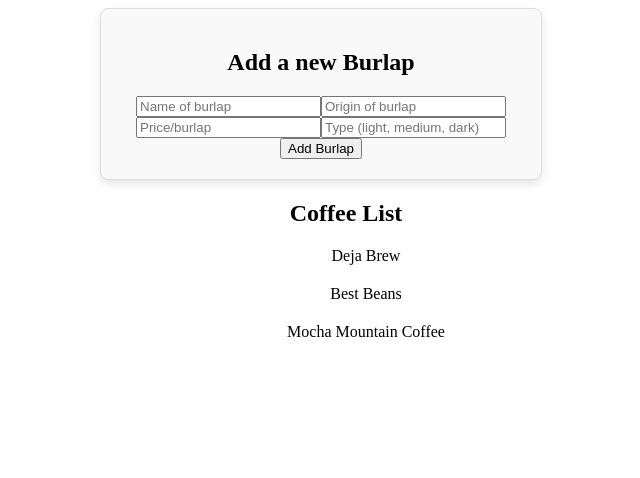
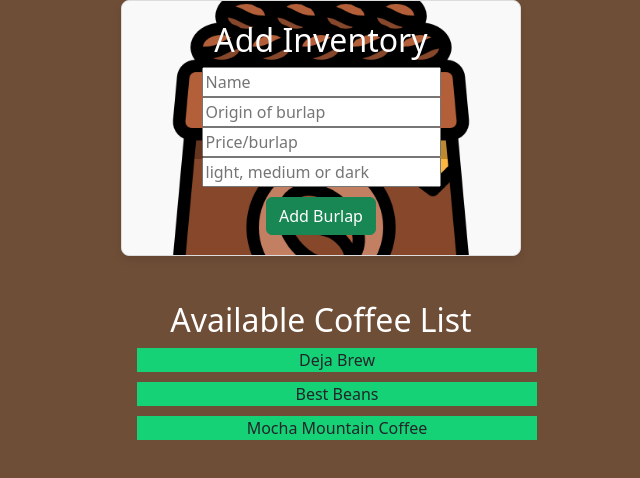
Before and after one commit to tdietzel/Coffee_Shop_Redux, a React (Vite) app: page / in a window 1280 px wide. Shown: the top 478 px of the page, without its empty margins (319-959 px from the left). Built offline with nearby package versions, Linux system fonts and the light colour scheme.

Commit message:
Add styling to form, list, bkg & details

```diff
--- a/src/components/CoffeeDetails.jsx
+++ b/src/components/CoffeeDetails.jsx
@@ -4,7 +4,7 @@ const CoffeeDetails = (props) => {
   const coffee = props.coffee;
   return (
     <div>
-      <h1>Name: {coffee.name}</h1>
+      <h1>{coffee.name}</h1>
       <h3>Origin: {coffee.origin}</h3>
       <h3>Price: ${coffee.price}</h3>
       <h3>Roast: {coffee.roast}</h3>
--- a/src/components/NewInventoryForm.jsx
+++ b/src/components/NewInventoryForm.jsx
@@ -5,9 +5,9 @@ function NewInventoryForm({ onSubmit }) {
     e.preventDefault();
     const newBurlap = {
       name: e.target.name.value,
-      origin: e.target.origin.value,
+      origin: e.target.origin.value.toLowerCase(),
       price: e.target.price.value,
-      roast: e.target.roast.value,
+      roast: e.target.roast.value.toLowerCase(),
       quantity: 130,
       id: v4()
     };
@@ -18,11 +18,11 @@ function NewInventoryForm({ onSubmit }) {
   return (
     <div className="form-styling">
       <form onSubmit={handleNewInventory}>
-        <h2>Add a new Burlap</h2>
+        <h2>Add Inventory</h2>
       <input
         type='text'
         name='name'
-        placeholder='Name of burlap'
+        placeholder='Name'
         required
       />
       <input
@@ -40,10 +40,11 @@ function NewInventoryForm({ onSubmit }) {
       <input
         type='text'
         name='roast'
-        placeholder='Type (light, medium, dark)'
+        placeholder='light, medium or dark'
         required
       />
-      <button style={{ textAlign: 'center' }} type="submit">Add Burlap</button>
+      <br />
+      <button type="submit" style={{ textAlign: 'center', marginTop: '10px' }} class="btn btn-success">Add Burlap</button>
       </form>
     </div>
   );
--- a/src/components/ShopControl.jsx
+++ b/src/components/ShopControl.jsx
@@ -1,11 +1,11 @@
-import { useState } from 'react';
-import ShopDisplay from './ShopDisplay';
-import CoffeeDetails from './CoffeeDetails';
-import NewInventoryForm from './NewInventoryForm';
+import { useState } from 'react'
+import ShopDisplay from './ShopDisplay'
+import CoffeeDetails from './CoffeeDetails'
+import NewInventoryForm from './NewInventoryForm'
 
 const ShopControl = () => {
   const [coffee, setCoffee] = useState([
-    { name: 'Deja Brew', origin: 'guatemala', price: '9', roast: 'dark', quantity: 13, id: 0 },
+    { name: 'Deja Brew', origin: 'guatemala', price: '9', roast: 'dark', quantity: 130, id: 0 },
     { name: 'Best Beans', origin: 'colombia', price: '11', roast: 'medium', quantity: 130, id: 1 },
     { name: 'Mocha Mountain Coffee', origin: 'seattle', price: '8', roast: 'dark', quantity: 130, id: 2 },
   ]);
@@ -44,13 +44,15 @@ const ShopControl = () => {
   return (
     <div>
       {selectedCoffee ? (
-        <div>
+        <div className="coffee-details">
+          <div className="coffee-details-inner">
           <CoffeeDetails coffee={selectedCoffee} />
-          <button onClick={handleHomeShop}>Back to Shop</button>
-          <button onClick={handlePurchase}>Sold a Pound</button>
+          <button onClick={handlePurchase} style={{ marginBottom: '10px' }} class="btn btn-dark">Sold a Pound</button>
+          <button onClick={handleHomeShop} class="btn btn-dark">Back to Shop</button>
+          </div>
         </div>
       ) : (
-        <div>
+        <div style={{ backgroundColor: '#6F4E37', height: '100vh' }}>
           <NewInventoryForm onSubmit={handleNewInventory}/>
           <ShopDisplay coffee={coffee} onItemClick={showCoffee} />
         </div>
--- a/src/components/ShopDisplay.jsx
+++ b/src/components/ShopDisplay.jsx
@@ -1,11 +1,11 @@
-import PropTypes from 'prop-types';
+import PropTypes from 'prop-types'
 
 const ShopDisplay = (props) => {
   const { coffee, onItemClick } = props;
 
   return (
     <div className="coffee-list">
-      <h2>Coffee List</h2>
+      <h2>Available Coffee List</h2>
       <ul>
         {coffee.map(burlap => (
           <li key={burlap.id} onClick={() => onItemClick(burlap)} className="shop-items">{burlap.name}</li>
--- a/src/index.css
+++ b/src/index.css
@@ -3,8 +3,12 @@
   display: flex;
   flex-direction: column;
   align-items: center;
-  padding-bottom: 10px;
+  justify-content: center;
   margin-bottom: 10px;
+  background-color: #16d277;
+  max-width: 400px;
+  margin-left: auto;
+  margin-right: auto;
 }
 .shop-items:hover {
   box-shadow: 1px 3px 5px rgba(0,0,0,0.1);
@@ -13,7 +17,10 @@
 /* ShopDisplay.jsx | div className="coffee-list" */
 .coffee-list {
   text-align: center;
-  padding-left: 50px;
+}
+.coffee-list h2 {
+  color:white;
+  margin-top: 45px;
 }
 
 /* NewInventoryForm.jsx | div className="form-styling" */
@@ -25,5 +32,36 @@
   border-radius: 8px;
   box-shadow: 0 4px 8px rgba(0, 0, 0, 0.1);
   background-color: #f9f9f9;
+  background-image: url("./assets/beans.png");
+  background-position: center center;
+  background-size: cover;
   text-align: center;
 }
+
+.form-styling h2 {
+  color:white;
+}
+
+/* ShopControl.jsx | div className="coffee-details" */
+.coffee-details {
+  text-align: center;
+  align-items: center;
+  height: 100vh;
+  display: flex;
+  flex-direction: column;
+  justify-content: center;
+  background-image: url("./assets/coffee-background.jpg");
+  padding: 20px;
+  border: 1px solid #ddd;
+  border-radius: 8px;
+  box-shadow: 0 4px 8px rgba(0, 0, 0, 0.1);
+  background-color: #f9f9f9;
+}
+.coffee-details-inner {
+  display: flex;
+  flex-direction: column;
+  align-items: center;
+  background-color: #FFFDD0;
+  padding: 30px;
+  border-radius: 25px;
+}
--- a/src/main.jsx
+++ b/src/main.jsx
@@ -1,6 +1,8 @@
 import React from 'react'
 import ReactDOM from 'react-dom/client'
 import ShopControl from './components/ShopControl.jsx'
+import 'bootstrap'
+import 'bootstrap/dist/css/bootstrap.min.css'
 import './index.css'
 
 ReactDOM.createRoot(document.getElementById('root')).render(
```
Also changed, not shown: src/assets/beans.png (added), src/assets/coffee-background.jpg (added).
